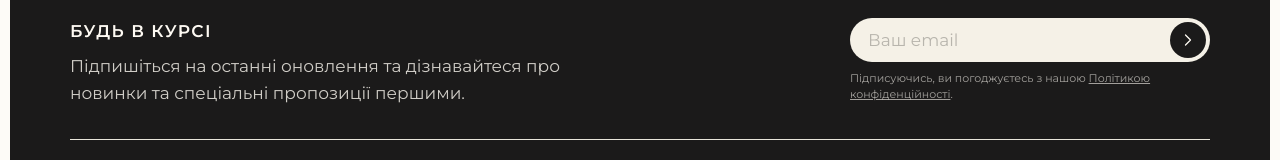
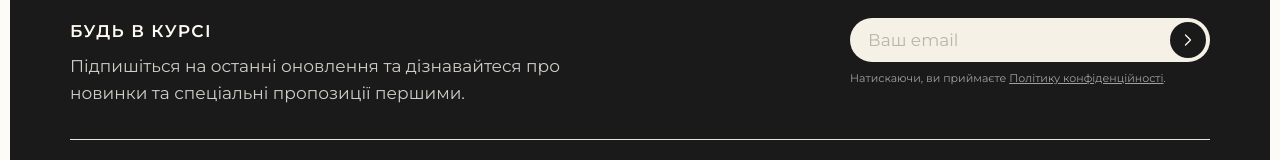
Before and after one commit to Ruslan-Opanasiuk/aquaculture, a React (Vite) app: page / in a window 1280 px wide. Shown: the part 6208-6368 px from the top of the page. Built offline with nearby package versions, Linux system fonts and the light colour scheme; a web font is replaced by a local one.

Commit message:
refactor: скоротити consent notice до одного рядка

```diff
--- a/src/components/Footer.jsx
+++ b/src/components/Footer.jsx
@@ -160,12 +160,12 @@ export default function Footer() {
               )}
               {status !== "success" && (
                 <p className="text-brand-beige-60 text-[11px] mt-[8px] leading-[1.5]">
-                  Підписуючись, ви погоджуєтесь з нашою{" "}
+                  Натискаючи, ви приймаєте{" "}
                   <a
                     href="/privacy"
                     className="underline hover:text-brand-beige-80 transition-colors"
                   >
-                    Політикою конфіденційності
+                    Політику конфіденційності
                   </a>
                   .
                 </p>
```
